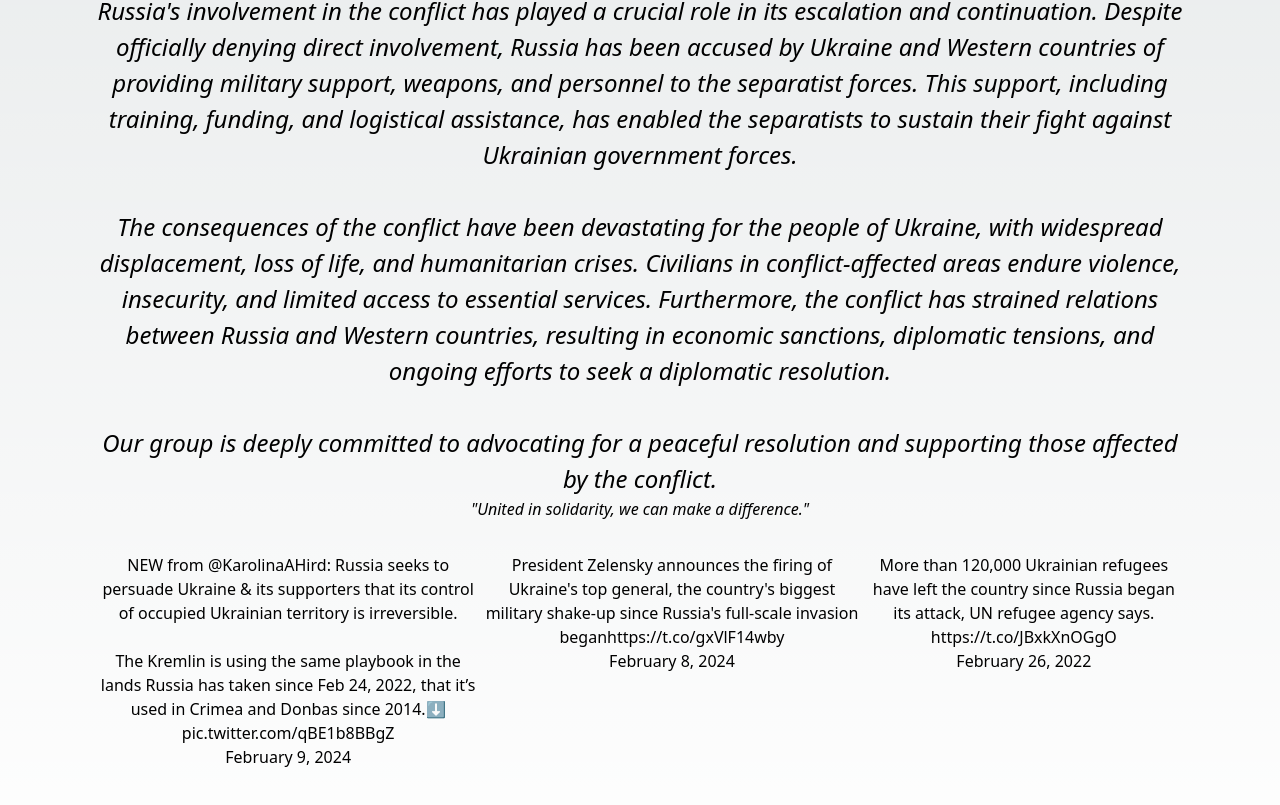
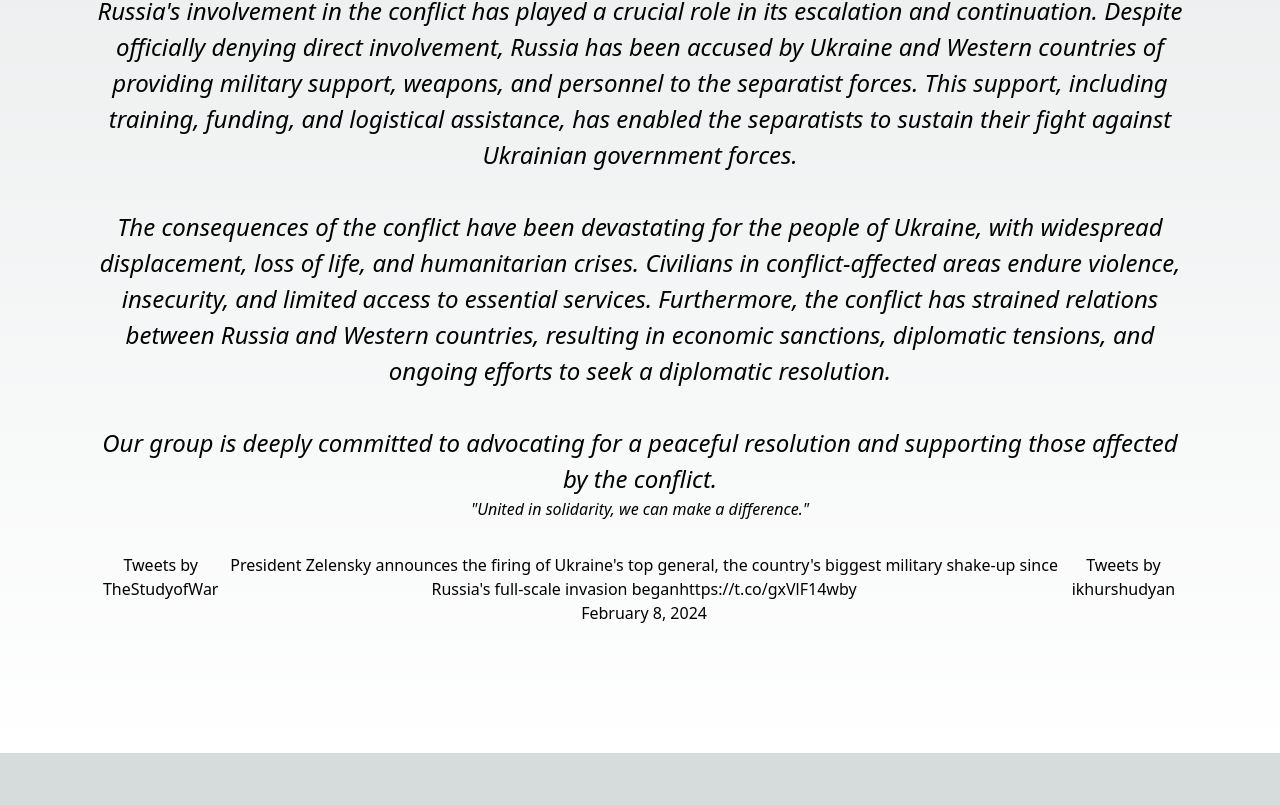
Before and after one commit to akhilbz/CS373_UkraineRefugees, a Next.js app in the folder group6/: page / in a window 1280 px wide. Shown: the part 1049-1854 px from the top of the page. After the commit the page ends 1802 px from the top, so only its background shows below. Built offline with nearby package versions, Linux system fonts and the light colour scheme.

Commit message:
Updating homepage to have Timelines of X.

```diff
--- a/group6/src/pages/index.js
+++ b/group6/src/pages/index.js
@@ -47,24 +47,17 @@ export default function Home() {
             Our group is deeply committed to advocating for a peaceful resolution and supporting those affected by the conflict.
           </p>
           <p className={styles.italic}>"United in solidarity, we can make a difference."</p>
-          {/* Container to hold all tweets side by side */}
+          {/* Container to hold all tweets */}
           <div className={styles.tweetContainer}>
-            {/* Embed the first tweet */}
-            <blockquote className="twitter-tweet" data-width="300">
-              <p lang="en" dir="ltr">NEW from <a href="https://twitter.com/KarolinaAHird?ref_src=twsrc%5Etfw">@KarolinaAHird</a>: Russia seeks to persuade Ukraine &amp; its supporters that its control of occupied Ukrainian territory is irreversible.<br /><br />The Kremlin is using the same playbook in the lands Russia has taken since Feb 24, 2022, that it’s used in Crimea and Donbas since 2014.⬇️ <a href="https://t.co/qBE1b8BBgZ">pic.twitter.com/qBE1b8BBgZ</a>
-              </p>
-              <a href="https://twitter.com/TheStudyofWar/status/1755962302258446634?ref_src=twsrc%5Etfw">February 9, 2024</a>
-            </blockquote>
+            {/* Embed the timeline for @The Study of War */}
+            <a className="twitter-timeline" data-lang="en" data-width="400" data-height="800" href="https://twitter.com/TheStudyofWar?ref_src=twsrc%5Etfw">Tweets by TheStudyofWar</a>
             {/* Embed the second tweet */}
             <blockquote className="twitter-tweet" data-width="300">
               <p lang="en" dir="ltr">President Zelensky announces the firing of Ukraine's top general, the country's biggest military shake-up since Russia's full-scale invasion began<a href="https://t.co/gxVlF14wby">https://t.co/gxVlF14wby</a></p>
               <a href="https://twitter.com/cnnbrk/status/1755634610803818853?ref_src=twsrc%5Etfw">February 8, 2024</a>
             </blockquote>
-            {/* Embed the third tweet*/}
-            <blockquote className="twitter-tweet" data-width="300">
-              <p lang="en" dir="ltr">More than 120,000 Ukrainian refugees have left the country since Russia began its attack, UN refugee agency says. <a href="https://t.co/JBxkXnOGgO">https://t.co/JBxkXnOGgO</a></p>
-              <a href="https://twitter.com/NBCNews/status/1497524065392906242?ref_src=twsrc%5Etfw">February 26, 2022</a>
-            </blockquote>
+            {/* Embed the timeline for @ikhurshudyan */}
+            <a className="twitter-timeline" data-lang="en" data-width="400" data-height="800" href="https://twitter.com/ikhurshudyan?ref_src=twsrc%5Etfw">Tweets by ikhurshudyan</a>
           </div>
         </div>
         {/* Home Screen */}
```
